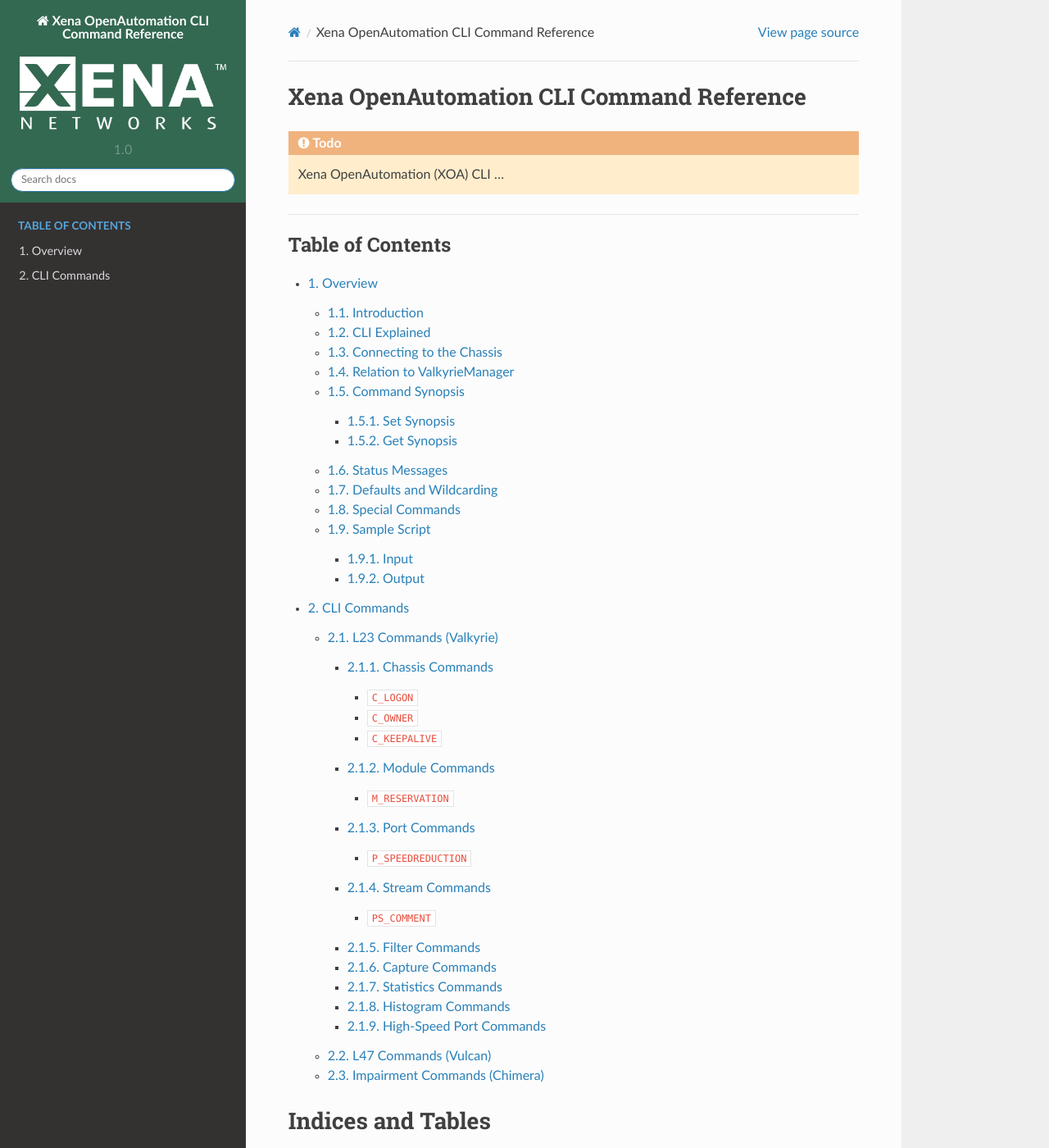
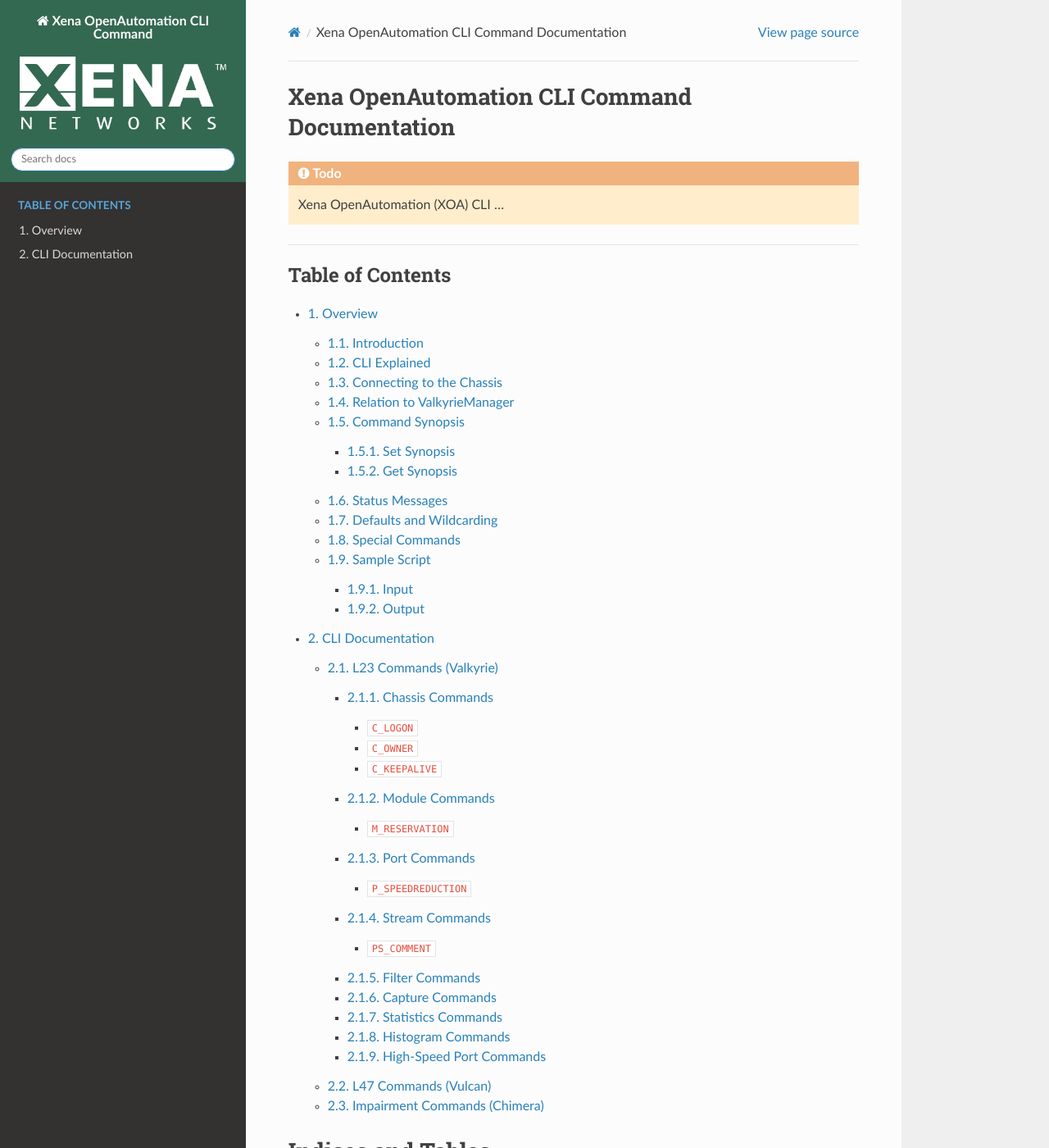
Before and after one commit to xenanetworks/open-automation-cli, a Sphinx documentation site: the page built from docs/source/index.rst, in a window 1280 px wide and 1400 px high. Shown: the whole window at 82% size. Built offline with Sphinx 7.4.7 and the Read the Docs theme 2.0.0, drawn with Linux system fonts in a browser that asks for light colours; some of the changed lines change nothing that is shown.

Commit message:
improve doc

```diff
--- a/docs/source/cli-commands.rst
+++ b/docs/source/cli-commands.rst
@@ -1,7 +1,7 @@
 .. _cli_cmd_ref:
 
 ***********************
-CLI Commands
+CLI Documentation
 ***********************
 
 
--- a/docs/source/conf.py
+++ b/docs/source/conf.py
@@ -17,18 +17,42 @@
 
 # import pkg_resources
 
+import codecs
+import os.path
+
+def read(rel_path):
+    here = os.path.abspath(os.path.dirname(__file__))
+    with codecs.open(os.path.join(here, rel_path), 'r') as fp:
+        return fp.read()
+
+def get_version(rel_path):
+    for line in read(rel_path).splitlines():
+        if line.startswith('__version__'):
+            delim = '"' if '"' in line else "'"
+            return line.split(delim)[1]
+    else:
+        raise RuntimeError("Unable to find version string.")
+
+def get_short_version(rel_path):
+    for line in read(rel_path).splitlines():
+        if line.startswith('__short_version__'):
+            delim = '"' if '"' in line else "'"
+            return line.split(delim)[1]
+    else:
+        raise RuntimeError("Unable to find version string.")
 
 # -- Project information -----------------------------------------------------
 
-project = u'Xena OpenAutomation CLI Command Reference'
+project = u'Xena OpenAutomation CLI Command'
 copyright = u'2022, Xena Networks'
 author = u'Xena Networks'
-title = u'Xena OpenAutomation CLI Command Reference'
+title = u'Xena OpenAutomation CLI Command Documentation'
 
 # The full version, including alpha/beta/rc tags.
-release = '1.0b1'
+release = get_version("../../xoa_cli/__init__.py")
+
 # The short X.Y version.
-version = '1.0'
+version = get_short_version("../../xoa_cli/__init__.py")
 
 
 # -- General configuration -----------------------------------------------------
@@ -45,7 +69,9 @@
     'sphinx.ext.coverage',
     'sphinx.ext.viewcode',
     'sphinx.ext.todo',
-    'sphinx.ext.autosectionlabel'
+    'sphinx.ext.autosectionlabel',
+    'sphinx.ext.extlinks',
+    "sphinx_inline_tabs",
 ]
 add_module_names = False
 autodoc_default_options = {
@@ -123,7 +149,7 @@
 # (source start file, target name, title, author,
 #  dir menu entry, description, category)
 texinfo_documents = [
-    (master_doc, 'xoa_cli_doc', title, author, 'xoa_cli_doc', 'Xena OpenAutomation CLI Command Reference.', 'Miscellaneous'),
+    (master_doc, 'xoa_cli_doc', title, author, 'xoa_cli_doc', 'Xena OpenAutomation CLI Reference.', 'Miscellaneous'),
 ]
 
 # Add any paths that contain templates here, relative to this directory.
@@ -137,7 +163,7 @@
 'papersize': 'a4paper',
 
 # The font size ('10pt', '11pt' or '12pt').
-'pointsize': '10pt',
+'pointsize': '12pt',
 
 # Additional stuff for the LaTeX preamble.
 # 'preamble': '',
@@ -156,7 +182,7 @@
 
 # The name of an image file (relative to this directory) to place at the top of
 # the title page.
-# latex_logo = './_static/...png'
+latex_logo = './_static/pdf_logo.png'
 
 # -- Options for manual page output -----------------------------------------------------
 
--- a/docs/source/index.rst
+++ b/docs/source/index.rst
@@ -1,4 +1,4 @@
-Xena OpenAutomation CLI Command Reference
+Xena OpenAutomation CLI Command Documentation
 =====================================================
 
 .. todo::
```
